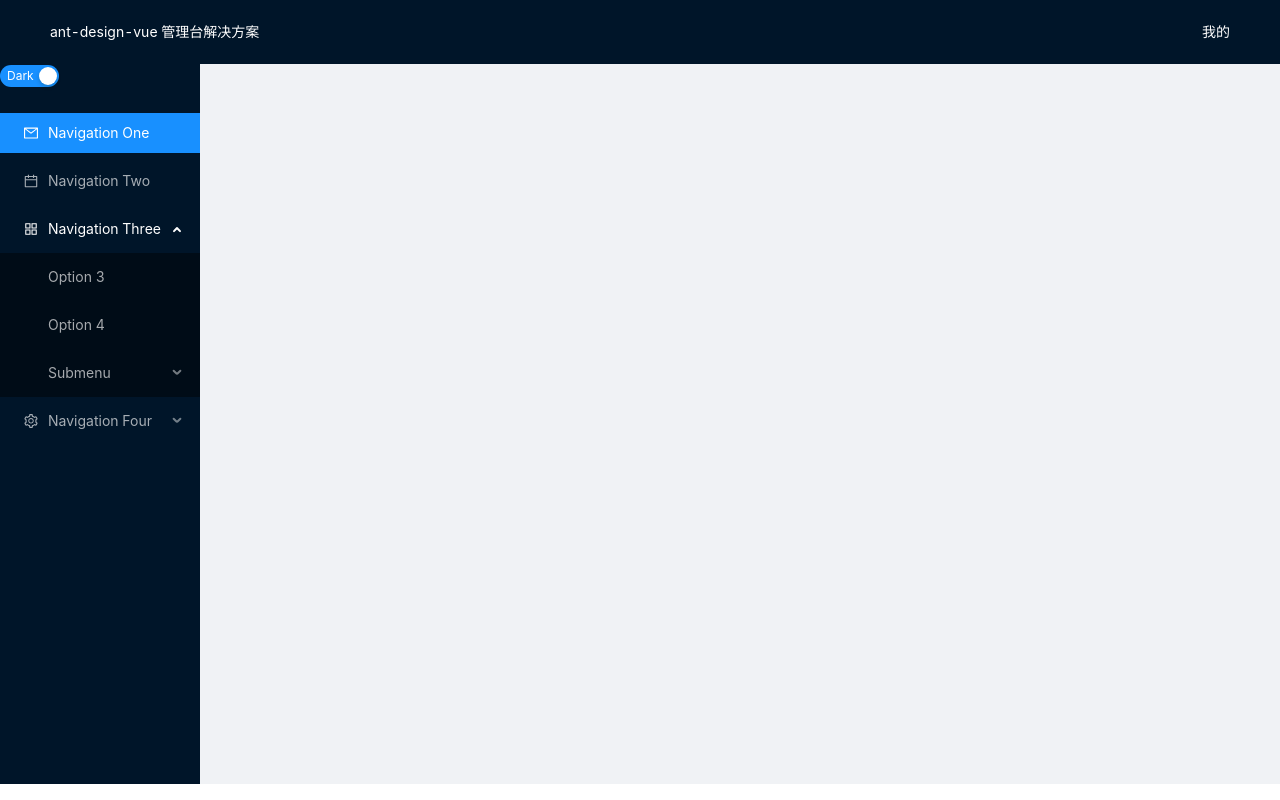
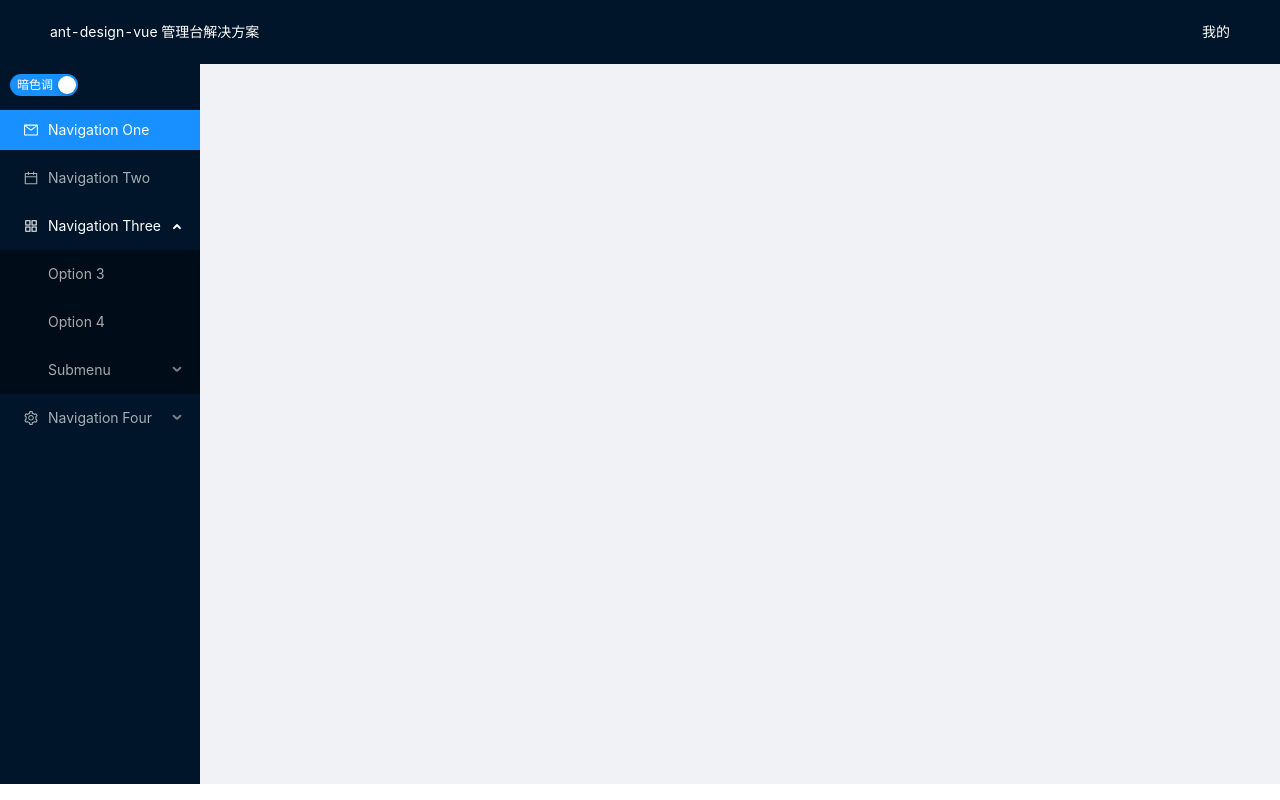
Before and after one commit to acmenlei/antd-admin-top, a Vue app: page / in a window 1280 px wide. Built offline with nearby package versions, Linux system fonts and the light colour scheme; no server answers.

Commit message:
add: 动态主题色调切换

```diff
--- a/src/layout/basic-layout.vue
+++ b/src/layout/basic-layout.vue
@@ -2,7 +2,7 @@
   <a-layout>
     <a-layout-header><layout-header /></a-layout-header>
     <a-layout>
-      <a-layout-sider :theme="theme"><layout-sider :theme="theme"/></a-layout-sider>
+      <a-layout-sider :theme="theme"><layout-sider /></a-layout-sider>
       <a-layout-content>
         <!-- <a-breadcrumb style="margin: 16px">
           <a-breadcrumb-item>Home</a-breadcrumb-item>
@@ -10,7 +10,7 @@
           <a-breadcrumb-item>App</a-breadcrumb-item>
         </a-breadcrumb> -->
         <div style="height: 90vh">
-          <spin/>
+          <spin />
         </div>
       </a-layout-content>
     </a-layout>
@@ -20,17 +20,16 @@
 <script lang="ts">
 import LayoutHeader from "./header-layout.vue";
 import LayoutSider from "./sider-layout.vue";
-import Spin from "../components/spin/spin.vue"
-import { ref } from 'vue';
+import Spin from "../components/spin/spin.vue";
+import { theme } from "./scripts/theme";
 
 export default {
   name: "basic-layout",
   components: { LayoutHeader, LayoutSider, Spin },
   setup() {
-    const theme = ref<string>('dark');
     return {
-      theme
-    }
-  }
+      theme,
+    };
+  },
 };
 </script>
--- /dev/null
+++ b/src/layout/scripts/theme.ts
@@ -0,0 +1,8 @@
+/* 处理项目主题颜色 */
+import { ref } from "vue"
+
+export const theme = ref<string>("dark")
+
+export function changeTheme() {
+    theme.value = theme.value === 'dark' ? 'light' : 'dark'
+}
--- a/src/layout/sider-layout.vue
+++ b/src/layout/sider-layout.vue
@@ -1,13 +1,12 @@
 <template>
   <div>
     <a-switch
+      style="margin: 10px"
       :checked="theme === 'dark'"
-      checked-children="Dark"
-      un-checked-children="Light"
+      checked-children="暗色调"
+      un-checked-children="亮色调"
       @change="changeTheme"
     />
-    <br />
-    <br />
     <a-menu
       v-model:openKeys="openKeys"
       v-model:selectedKeys="selectedKeys"
@@ -59,20 +58,18 @@ import {
   AppstoreOutlined,
   SettingOutlined,
 } from "@ant-design/icons-vue";
+import { theme, changeTheme } from "./scripts/theme";
 
 export default defineComponent({
   name: "sider-layout",
   setup() {
     const state = reactive({
-      theme: "dark",
       selectedKeys: ["1"],
       openKeys: ["sub1"],
     });
-    const changeTheme = (checked: boolean) => {
-      state.theme = checked ? "dark" : "light";
-    };
 
     return {
+      theme,
       ...toRefs(state),
       changeTheme,
     };
```
